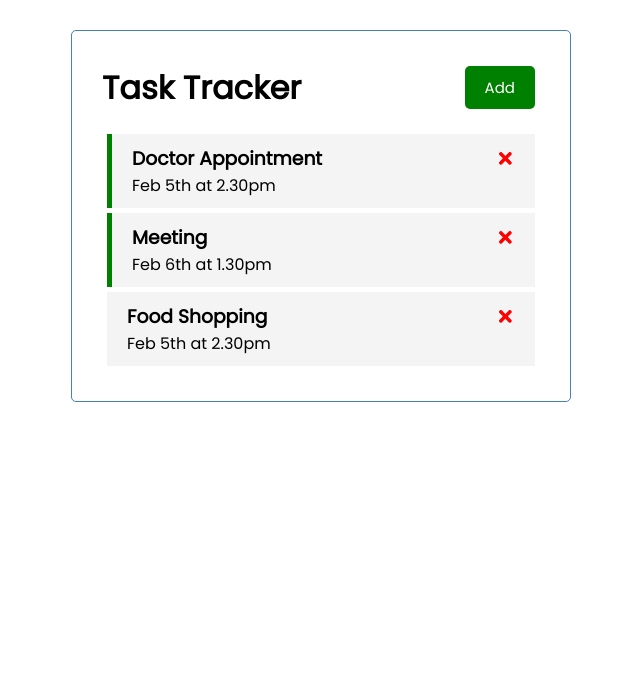
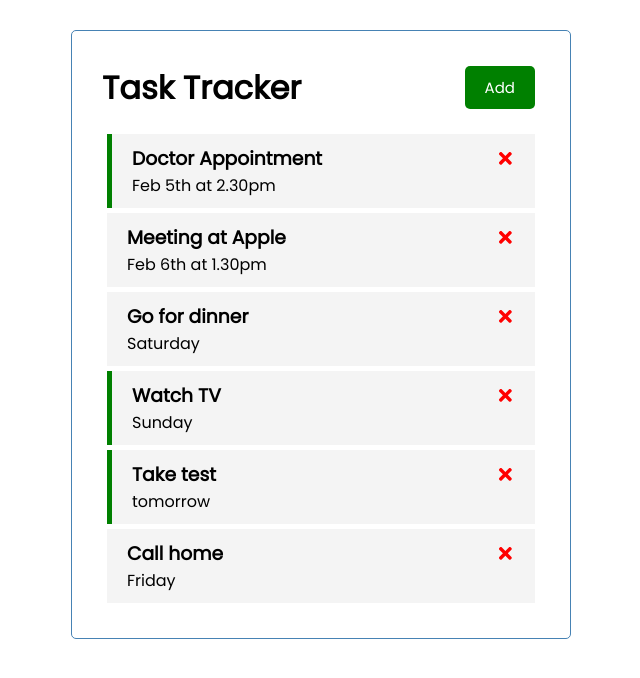
Before and after one commit to kcferry/react-task-manager, a React (Create React App) app: page / in a window 1280 px wide. Shown: the top 678 px of the page, without its empty margins (319-959 px from the left). Built offline with nearby package versions, Linux system fonts and the light colour scheme; data requests are answered from the project's data file.

Commit message:
Added json-server for mock rest server

```diff
--- /dev/null
+++ b/db.json
@@ -0,0 +1,40 @@
+{
+  "tasks": [
+    {
+      "id": 1,
+      "text": "Doctor Appointment",
+      "day": "Feb 5th at 2.30pm",
+      "reminder": true
+    },
+    {
+      "id": 2,
+      "text": "Meeting at Apple",
+      "day": "Feb 6th at 1.30pm",
+      "reminder": false
+    },
+    {
+      "text": "Go for dinner",
+      "day": "Saturday",
+      "reminder": false,
+      "id": 3
+    },
+    {
+      "text": "Watch TV",
+      "day": "Sunday",
+      "reminder": true,
+      "id": 5
+    },
+    {
+      "text": "Take test",
+      "day": "tomorrow",
+      "reminder": true,
+      "id": 6
+    },
+    {
+      "text": "Call home",
+      "day": "Friday",
+      "reminder": false,
+      "id": 7
+    }
+  ]
+}
--- a/package.json
+++ b/package.json
@@ -6,6 +6,7 @@
     "@testing-library/jest-dom": "^5.11.4",
     "@testing-library/react": "^11.1.0",
     "@testing-library/user-event": "^12.1.10",
+    "json-server": "^0.16.3",
     "react": "^17.0.1",
     "react-dom": "^17.0.1",
     "react-icons": "^4.1.0",
@@ -17,7 +18,8 @@
     "start": "react-scripts start",
     "build": "react-scripts build",
     "test": "react-scripts test",
-    "eject": "react-scripts eject"
+    "eject": "react-scripts eject",
+    "server": "json-server --watch db.json --port 5000"
   },
   "eslintConfig": {
     "extends": [
--- a/src/App.js
+++ b/src/App.js
@@ -1,55 +1,92 @@
-import { useState } from 'react'
-import { v4 as uuidv4 } from 'uuid';
+import { useState, useEffect } from 'react'
+//import { v4 as uuidv4 } from 'uuid';
 import Header from './components/Header'
 import Tasks from './components/Tasks'
 import AddTask from './components/AddTask'
 
 function App() {
   const [showAddTask, setShowAddTask] = useState(false)
-  const [tasks, settasks] = useState([
-    {
-        id: 1,
-        text: 'Doctor Appointment',
-        day: 'Feb 5th at 2.30pm',
-        reminder: true
-    },
-    {
-        id: 2,
-        text: 'Meeting',
-        day: 'Feb 6th at 1.30pm',
-        reminder: true
-    },
-    {
-        id: 3,
-        text: 'Food Shopping',
-        day: 'Feb 5th at 2.30pm',
-        reminder: false
-    },
-  ])
+  const [tasks, setTasks] = useState([])
+
+  useEffect(() => {
+    const getTasks = async () => {
+      const tasksFromServer = await fetchTasks()
+      setTasks(tasksFromServer)
+    }
+
+    getTasks()
+  }, [])
+
+  // Fetch Tasks
+  const fetchTasks = async () => {
+    const res = await fetch('http://localhost:5000/tasks')
+    const data = await res.json()
+
+    return data
+  }
+
+  // Fetch Task
+  const fetchTask = async (id) => {
+    const res = await fetch(`http://localhost:5000/tasks/${id}`)
+    const data = await res.json()
+
+    return data
+  }
 
   // Add Task
-  const addTask = (task) => {
-    const id = uuidv4()
-    const newTask = {id, ...task}
-    settasks([...tasks, newTask])
+  const addTask = async (task) => {
+    const res = await fetch('http://localhost:5000/tasks', {
+      method: 'POST',
+      headers: {
+        'content-type': 'application/json'
+      },
+      body: JSON.stringify(task)
+    })
+
+    const data = await res.json()
+    setTasks([...tasks, data])
+
+
+    // const id = uuidv4()
+    // const newTask = {id, ...task}
+    // setTasks([...tasks, newTask])
   }
 
   // Delete Task
-  const deleteTask = (id) => {
-    settasks(tasks.filter((task) => task.id !== id ))
+  const deleteTask = async (id) => {
+    await fetch(`http://localhost:5000/tasks/${id}`, {
+      method: 'DELETE'
+    })
+
+    setTasks(tasks.filter((task) => task.id !== id ))
   }
 
   // Toggle reminder
-  const toggleReminder = (id) => {
-    settasks(tasks.map((task) => task.id === id ?
-    {...task, reminder: !task.reminder} : task
+  const toggleReminder = async (id) => {
+    const taskToToggle = await fetchTask(id)
+    const updatedTask = { ...taskToToggle, reminder: !taskToToggle.reminder}
+
+    const res = await fetch(`http://localhost:5000/tasks/${id}`, {
+      method: 'PUT',
+      headers: {
+        'content-type': 'application/json'
+      },
+      body: JSON.stringify(updatedTask)
+    })
+
+    const data = await res.json()
+
+    setTasks(tasks.map((task) => task.id === id ?
+    {...task, reminder: data.reminder} : task
       )
     )
   }
 
   return (
     <div className="container">
-      <Header />
+
+      <Header onAdd={() => setShowAddTask(!showAddTask)}
+      showAdd={showAddTask} />
 
       {showAddTask && <AddTask onAdd={addTask}/> }
 
--- a/src/components/Header.js
+++ b/src/components/Header.js
@@ -1,16 +1,16 @@
 import PropTypes from 'prop-types'
 import Button from './Button'
 
-const Header = ({ title }) => {
-
-    const onClick = () => {
-        console.log('click')
-    }
+const Header = ({ title, onAdd, showAdd }) => {
 
     return (
         <header className='header'>
             <h1>{title}</h1>
-            <Button color='green' text='Add' onClick={onClick} />
+            <Button
+                color={showAdd ? 'red' : 'green'}
+                text={showAdd ? 'Close' : 'Add'}
+                onClick={onAdd}
+            />
         </header>
     )
 }
```
Also changed, not shown: 2 other files (tests, documents, lock files or other folders).
